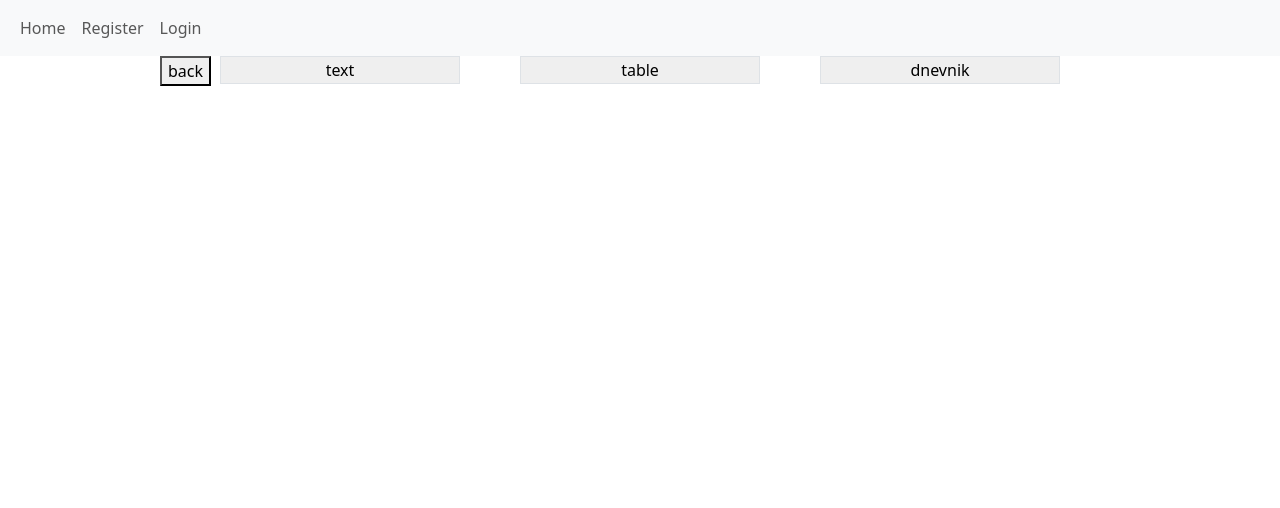
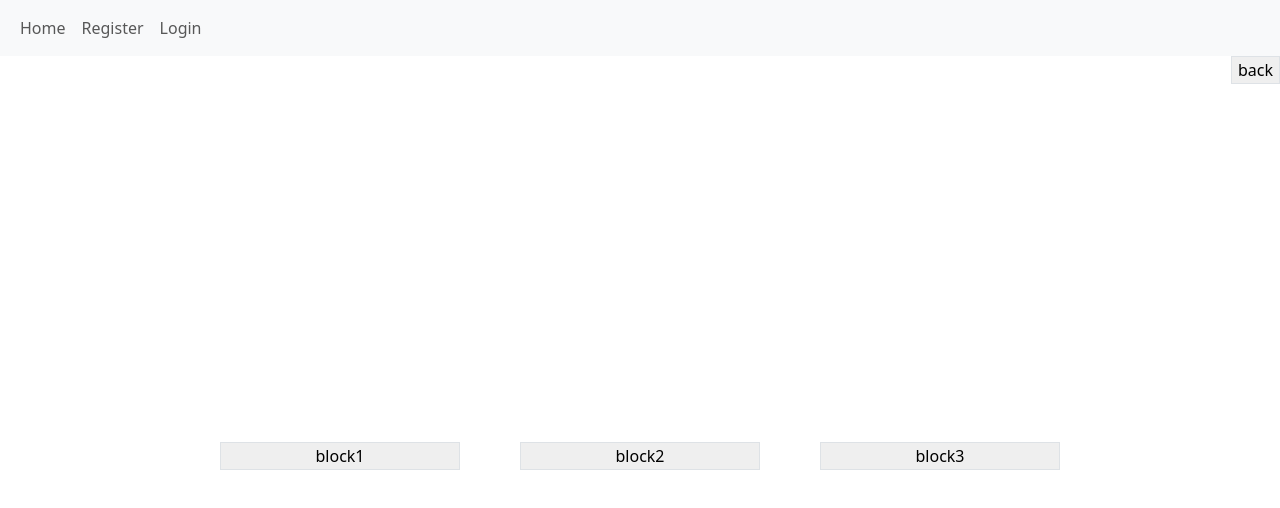
Before and after one commit to Ewasince/PsycoAppWeb, a website: page public/index.pug in a window 1280 px wide. Both pictures are taken after a click on the link "kpt". Drawn offline with nearby package versions, Linux system fonts and the light colour scheme; some packages are replaced by stand-ins of ours; files that its build step writes are made by us from their sources; no server answers; a script that the page names is missing.

Commit message:
interface

```diff
--- a/public/app/index.js
+++ b/public/app/index.js
@@ -20,22 +20,46 @@ angular.module("PsychoApp", [
                     .then(function (data) {
                         setMainBlock(data.main_blocks);
                     }, function () {
-                        setMainBlock([
-                            "kpt",
-                            "pidor",
-                            "huy",
+                        setMainBlock([{
+                            name: "kpt",
+                            sBlocks: [
+                                "block1",
+                                "block2",
+                                "block3",
+                            ]
+                        }, {
+                            name: "pidor",
+                            sBlocks: [
+                                "block4",
+                                "block5",
+                                "block6",
+                                "block6.1",
+                            ]
+                        }, {
+                            name: "huy",
+                            sBlocks: [
+                                "block7",
+                                "block8",
+                                "block9",
+                                "block9.1",
+                                "block9.2",
+                            ]
+                        },
                         ])
                     });
 
 
             function setMainBlock(data) {
-                $rootScope.mainBlocks = data.map(function (el) {
-                    return {
-                        block_name: el,
+                $rootScope.mainBlocks = data.map(function (el, idx) {
+                    var addsd = {
                         callback: () => {
-                            $log.log("Set ref for el ", el);
+                            $rootScope.currentSecondaryTab = idx;
+                            $log.log("Set ref for el ", idx);
                         }
                     }
+
+                    return Object.assign(el, addsd)
+
                 });
             }
         })
--- a/public/app/navBar/navBar.pug
+++ b/public/app/navBar/navBar.pug
@@ -8,7 +8,7 @@ nav.navbar.navbar-expand-lg.navbar-light.bg-light
             aria-label='Toggle navigation')
             span.navbar-toggler-icon
         #navbarNav.collapse.navbar-collapse
-            ul.navbar-nav
+            ul.navbar-nav.position-relative.w-100
                 li.nav-item
                     a.nav-link(href='#!') Home
                 li.nav-item
--- a/public/app/primaryBlocks/PrimaryBlocks.pug
+++ b/public/app/primaryBlocks/PrimaryBlocks.pug
@@ -9,7 +9,7 @@ section#cards-container.d-flex.justify-content-center.align-items-center.flex-wr
         type="button"
         href="#!second"
         ng-click="mainBlock.callback()")
-        | {{ mainBlock.block_name }}
+        | {{ mainBlock.name }}
     //button.mainBlock kpt
     //button.mainBlock 2
     //button.mainBlock 3
--- a/public/app/secondaryBlocks/SecondaryBlocks.pug
+++ b/public/app/secondaryBlocks/SecondaryBlocks.pug
@@ -1,10 +1,13 @@
 //section#menu.d-none.m-auto.w-75.justify-content-evenly.flex-column.align-items-center.opacity-0.vh-100.position-relative(ng-controller="SecondaryBlocksCtrl")
-.m-auto.w-75.justify-content-evenly.flex-column.align-items-center.vh-100.position-relative(ng-controller="SecondaryBlocksCtrl")
-    button.back.position-absolute.top-0 back
-    .d-flex.w-100.justify-content-evenly.align-items-center
-        button.secondaryBlock text
-        button.secondaryBlock table
-        button.secondaryBlock dnevnik
+section#menu.d-flex.flex-column.m-auto.justify-content-evenly.align-items-center.vh-100.position-relative(ng-controller="SecondaryBlocksCtrl")
+    button.back.position-absolute.top-0.end-0.border back
+    .d-flex.w-75.justify-content-evenly.align-items-center
+        button.secondaryBlock(ng-repeat="secondaryBlockName in mainBlocks[currentSecondaryTab].sBlocks"
+            type="button"
+            href="#!second")
+            | {{ secondaryBlockName }}
+        //button.secondaryBlock table
+        //button.secondaryBlock dnevnik
     #text-block.d-none.w-75.justify-content-center.position-relative.vh-90
         p.w-100.m-1
             | Первый текстовый блок: Основы когнитивной психотерапии.
--- a/public/index.pug
+++ b/public/index.pug
@@ -41,8 +41,9 @@ html(ng-app="PsychoApp")
         //script(src='https://ajax.googleapis.com/ajax/libs/jquery/3.6.4/jquery.min.js')
         script(type="text/javascript" src='/node_modules/jquery/dist/jquery.js')
 
-    body.d-flex.flex-column.h-50(ng-controller="MainCtrl")
-        include app/navBar/navBar.html
+    //body.d-flex.flex-column.align-self-center(ng-controller="MainCtrl")
+    body.d-flex.flex-column.align-self-center(ng-controller="MainCtrl")
+        ng-include(src="'app/navBar/navBar.html'")
         ng-view
 
         //include app/startPage/startPage.html
```
Also changed, not shown: public/app/navBar/navBar.html, public/app/primaryBlocks/PrimaryBlocks.html, public/app/secondaryBlocks/SecondaryBlocks.html, public/index.html.
